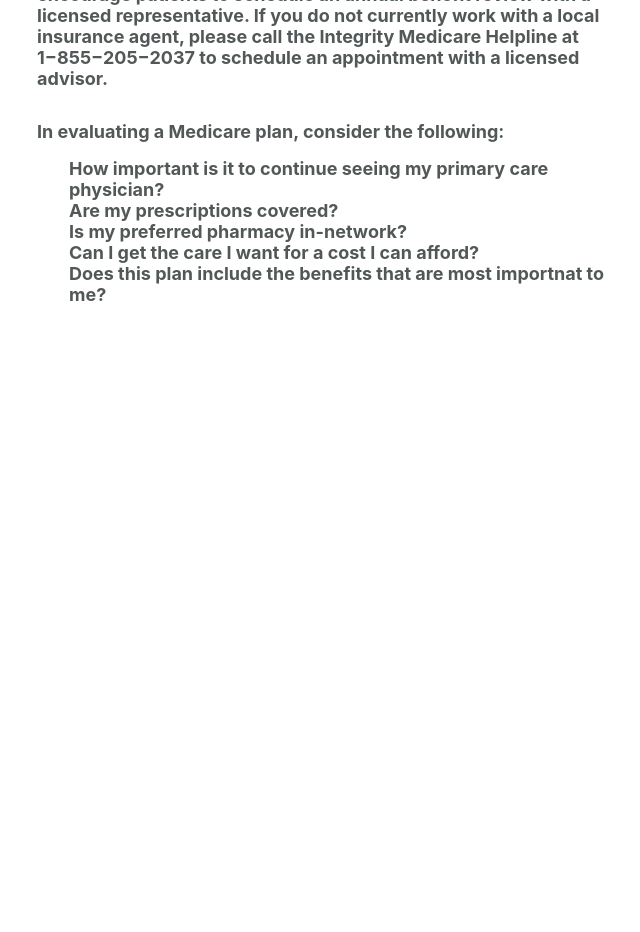
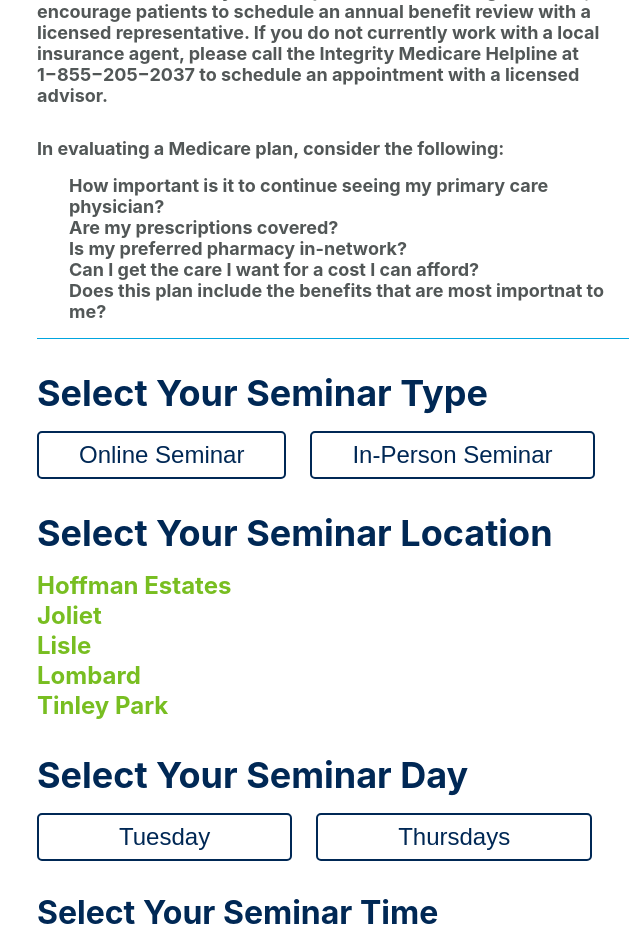
Before and after one commit to syedarfeen7/duly-health-and-care, a React (Create React App) app: page / in a window 1280 px wide. Shown: the part 780-1712 px from the top of the page, without its empty margins (11-651 px from the left). Before the commit the page ends 1085 px from the top, so only its background shows below. Built offline with nearby package versions, Linux system fonts and the light colour scheme.

Commit message:
Form In progress

```diff
--- /dev/null
+++ b/src/Components/Form/SeminarDetialForm.js
@@ -0,0 +1,45 @@
+import { Container, Grid } from "@mui/material";
+import '../../Style/GeneralizeStyle/style.css';
+import '../../Style/Form/style.css';
+export default function SeminarDetailForm() {
+    return <>
+        <Grid container>
+            <Grid xl={12} xs={12} item>
+                <div>
+                    <form className="seminar-details-form">
+                        <div className="seminar-type-wrapper">
+                            <h1 className="font-blue font-weight-700">Select Your Seminar Type</h1>
+                            <input type="button" value="Online Seminar" />
+                            <input type="button" className="btn-two" value="In-Person Seminar" />
+                        </div>
+                        <div className="seminar-details-location-wrapper">
+                            <h1 className="font-blue font-weight-700 ">Select Your Seminar Location</h1>
+                            <div className="seminar-locations-list">
+                                <p className="font-green font-weight-700">Hoffman Estates</p>
+                                <p className="font-green font-weight-700">Joliet</p>
+                                <p className="font-green font-weight-700">Lisle</p>
+                                <p className="font-green font-weight-700">Lombard</p>
+                                <p className="font-green font-weight-700">Tinley Park</p>
+                            </div>
+                        </div>
+                        <div className="seminar-type-wrapper seminar-day-wrappper">
+                            <h1 className="font-blue font-weight-700">Select Your Seminar Day</h1>
+                            <input type="button" value="Tuesday" />
+                            <input type="button" className="btn-two" value="Thursdays" />
+                        </div>
+
+                        <div className="seminar-time-wrapper">
+                            <h1 className="font-blue font-weight-700 ">Select Your Seminar Time</h1>
+                            <div className="seminar-timing-btns-wrapper">
+                                {/* <input type="button" className="time-btn" value="October 5th @ 6:00 PM" />
+                                <input type="button" className="seats-btn" value="15 Open Seats" />
+                                <input type="button" className="register-btn    " value="Register" /> */}
+
+                            </div>
+                        </div>
+                    </form>
+                </div>
+            </Grid>
+        </Grid>
+    </>
+}
--- a/src/Pages/Home.js
+++ b/src/Pages/Home.js
@@ -1,3 +1,4 @@
+import SeminarDetailForm from "../Components/Form/SeminarDetialForm";
 import Header from "../Components/Header/Header";
 import HeroSection from "../Components/HeroSection/HeroSection";
 
@@ -5,5 +6,6 @@
     return <>
         <Header />
         <HeroSection />
+        <SeminarDetailForm />
     </>
 }
--- /dev/null
+++ b/src/Style/Form/style.css
@@ -0,0 +1,40 @@
+.seminar-details-form{
+    margin-left: 3rem;
+}
+.seminar-type-wrapper h1{
+    font-size: 36px;
+    margin-bottom: 1rem;
+}
+.seminar-type-wrapper input{
+    padding: 0.5rem 2.5rem;
+    color: #002855;
+    border: 2px solid #002855;
+    background-color: transparent;
+    font-size: 24px;
+    border-radius: 5px;
+    cursor: pointer;
+}
+.btn-two{
+    margin-left: 1.5rem;
+}
+.seminar-details-location-wrapper h1{
+    font-size: 36px;
+    margin-top: 2rem;
+}
+.seminar-locations-list:nth-child(2){
+    margin-top: 1rem;
+}
+.seminar-locations-list p{
+    font-size: 24px;
+    line-height: 30px;
+    cursor: pointer;
+}
+.seminar-day-wrappper{
+    margin-top: 2rem;
+}
+.seminar-day-wrappper input{
+    padding: 0.5rem 5rem;
+}
+.seminar-time-wrapper h1{
+    margin-top: 2rem;
+}
--- a/src/Style/GeneralizeStyle/style.css
+++ b/src/Style/GeneralizeStyle/style.css
@@ -11,6 +11,7 @@
     --weight: 700;
     --black: #000000;
     --grey: #525757;
+    --green : #78BE21;
 }
 
 .font-blue {
@@ -26,6 +27,9 @@
 .font-grey{
     color: var(--grey);
 }
+.font-green{
+    color: var(--green);
+}
 
 .background-color-blue {
     background-color: var(--blue);
--- a/src/Style/HeroSectionStyle/style.css
+++ b/src/Style/HeroSectionStyle/style.css
@@ -36,16 +36,26 @@
 
 .medicare-wrapper h3 {
     font-size: 24px;
+    border-bottom: 1px solid #00A5DF;
+    padding-bottom: 1rem;
 }
 
 .medicare-wrapper p {
     font-size: 18px;
     margin-top: 2rem;
 }
-.medicare-plan-wrapper p{
+
+.medicare-plan-wrapper p {
     font-size: 18px;
 }
-.medicare-plan-points{
+
+.medicare-plan-wrapper {
+    border-bottom: 1px solid #00A5DF;
+    padding-bottom: 1rem;
+    margin-bottom: 2rem;
+}
+
+.medicare-plan-points {
     margin-left: 2rem;
     margin-top: 1rem;
     font-size: 18px;
```
